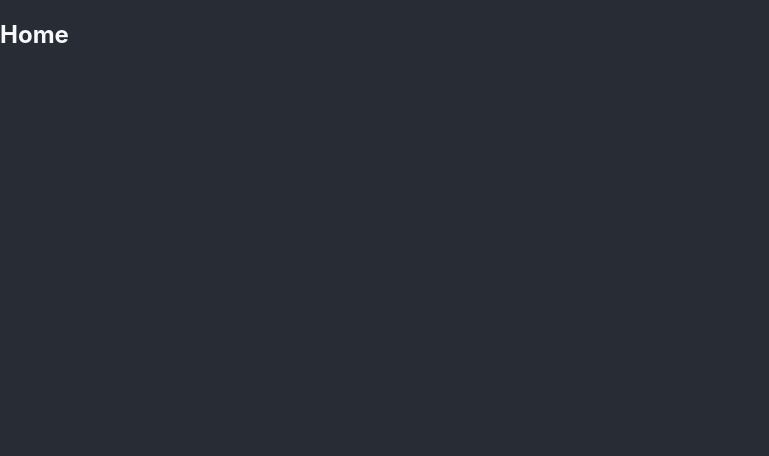
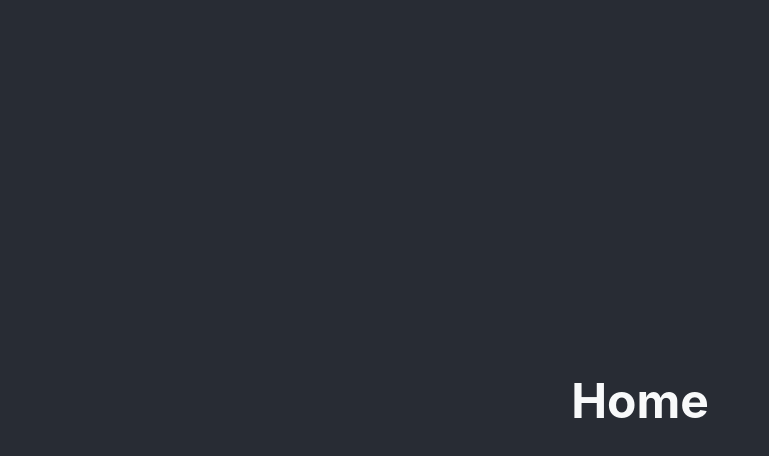
Before and after one commit to keksramos/hello-world, a React (Create React App) app: page / in a window 1280 px wide. Shown: the top 456 px of the page, without its empty margins (0-769 px from the left). Built offline with nearby package versions, Linux system fonts and the light colour scheme.

Commit message:
dark theme + light theme

```diff
--- a/src/pages/home/home.scss
+++ b/src/pages/home/home.scss
@@ -7,12 +7,28 @@ $gray-600: #68707f;
 
 $background-color: #282c34;
 
+.dark-theme {
+    --background-color: $background-color;
+    --text-color: $gray-100;
+}
+
+.light-theme {
+    --background-color: $gray-100;
+    --text-color: $background-color;
+}
+
 .home {
+    display: flex;
     background-color: $background-color;
     color: $gray-100;
     height: 100vh;
     width: 100vw;
     margin: 0px !important;
     padding: 0px !important;
-    display: flex;
+
+    h1{
+        color: $gray-100;
+        font-size: 3rem;
+        margin: auto;
+    }
 }
```
